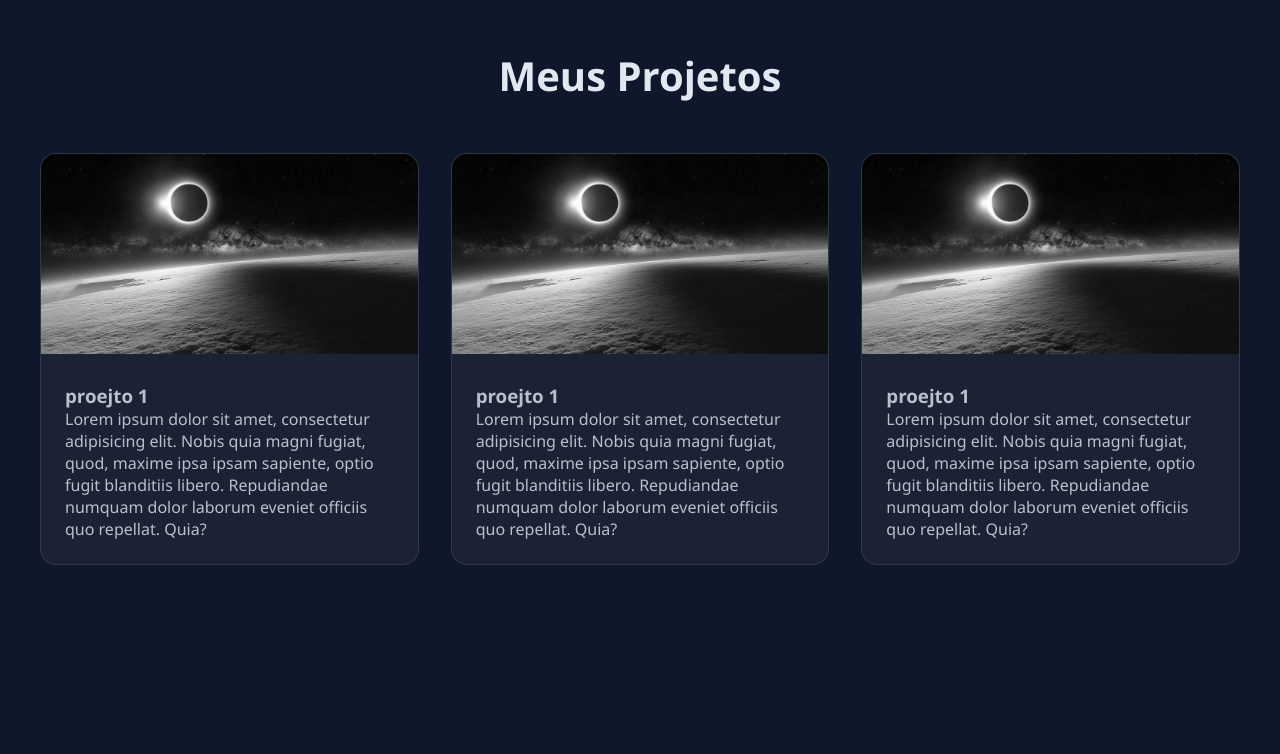
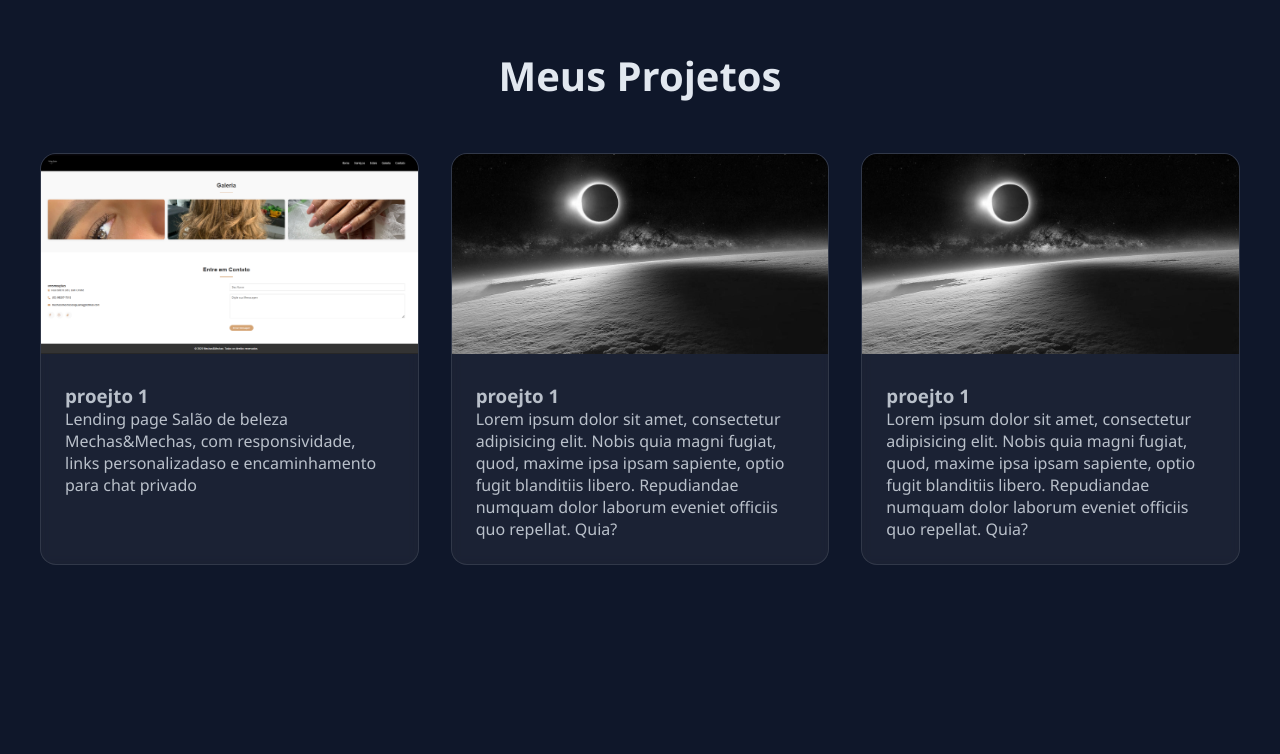
Before and after one commit to Eric6ix/portfolio, a plain HTML site: page index.html in a window 1280 px wide. Shown: the part 1669-2423 px from the top of the page. Drawn offline with Linux system fonts and the light colour scheme; files whose address does not match are found by name.

Commit message:
correção

```diff
--- a/index.html
+++ b/index.html
@@ -5,7 +5,7 @@
     <meta name="viewport" content="width=device-width, initial-scale=1.0" />
     <title>Eric | Zenkai ᵈᵉᵛ</title>
     <link rel="stylesheet" href="style.css" />
-    <link rel="icon" href="img/favicon.ico" type="image/x-icon" />
+    <link rel="icon" href="./favicon.ico" type="image/x-icon" />
   </head>
   <body>
     <div class="particulas"></div>
@@ -29,7 +29,7 @@
 
     <main id="inicio" class="cabecalho">
       <img
-        src="img/foto-de-perfil.jpeg"
+        src="foto-de-perfil.jpeg"
         alt="Foto de Zenkai"
         class="foto-perfil"
       />
@@ -41,10 +41,11 @@
       <h2 class="sobre-titulo">Sobre Mim</h2>
       <div class="sobre-caixa">
         <p class="sobre-paragrafo">
-          Se você está em busca de um portifólio ou uma aplicação WEB 100% funcional e responsivo.
-Olá, me chamo Eric Martins também conhecido como Zenkai, sou Dev FullStack a um pouco mais de 1 ano, tenho 23 anos,
-e domino HTML 5, CSS 3, JavaScript, Node.Js, Mysql e muito mais, Também faço parceiria com projetos de Estuos!.
-
+          Se você está em busca de um portifólio ou uma aplicação WEB 100%
+          funcional e responsivo. Olá, me chamo Eric Martins também conhecido
+          como Zenkai, sou Dev FullStack a um pouco mais de 1 ano, tenho 23
+          anos, e domino HTML 5, CSS 3, JavaScript, Node.Js, Mysql e muito mais,
+          Também faço parceiria com projetos de Estuos!.
         </p>
       </div>
     </section>
@@ -55,17 +56,15 @@ e domino HTML 5, CSS 3, JavaScript, Node.Js, Mysql e muito mais, Também faço p
         <!-- Card 1 -->
         <div class="projetos-card">
           <img
-            src="img/b2e99c6efc25577c67b7780a60da7475.jpg"
-            alt="Projeto 1"
+            src="image.png"
+            alt="portifólio Salão de Beleza"
             class="projetos-img"
           />
           <div class="cixa-textos-projetos">
             <h3 class="info-prejetos">proejto 1</h3>
             <p class="paragrafo-proejtos">
-              Lorem ipsum dolor sit amet, consectetur adipisicing elit. Nobis
-              quia magni fugiat, quod, maxime ipsa ipsam sapiente, optio fugit
-              blanditiis libero. Repudiandae numquam dolor laborum eveniet
-              officiis quo repellat. Quia?
+              Lending page Salão de beleza Mechas&Mechas, com responsividade,
+              links personalizadaso e encaminhamento para chat privado
             </p>
           </div>
         </div>
@@ -132,10 +131,10 @@ e domino HTML 5, CSS 3, JavaScript, Node.Js, Mysql e muito mais, Também faço p
       const menssagem = document.getElementById("menssagemss").value;
       const fone = "5563993057267";
 
-      const texto = `Olá! Me chamo ${nome}, ${menssagem}`;
+      const texto = `Olá! Eric Me chamo:  ${nome} |     ${menssagem}`;
       const msgFormatada = encodeURIComponent(texto);
 
-      const url = `https://wa.me/${fone}/?text=${menssagem}`;
+      const url = `https://wa.me/${fone}/?text=${msgFormatada}`;
       window.open(url, "_blamk");
     }
   </script>
```
Also changed, not shown: b2e99c6efc25577c67b7780a60da7475.jpg (renamed from img/b2e99c6efc25577c67b7780a60da7475.jpg), favicon.ico (renamed from img/favicon.ico), foto-de-perfil.jpeg (renamed from img/foto-de-perfil.jpeg), image.png (added).
